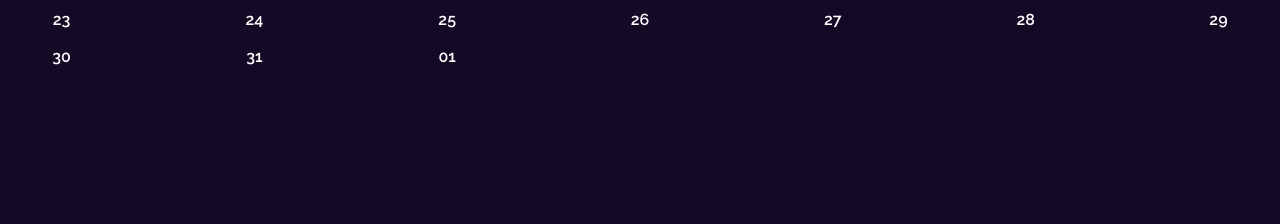
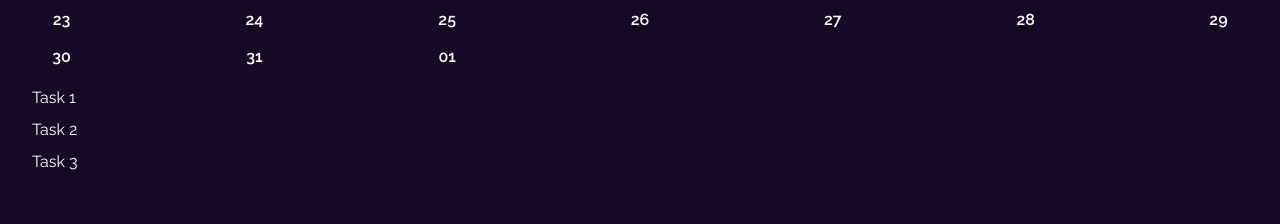
Before and after one commit to jorjodell/todo, a React (Create React App) app: page / in a window 1280 px wide. Shown: the part 267-491 px from the top of the page. Built offline with nearby package versions, Linux system fonts and the light colour scheme.

Commit message:
Setup redux

```diff
--- a/package.json
+++ b/package.json
@@ -3,6 +3,7 @@
   "version": "0.1.0",
   "private": true,
   "dependencies": {
+    "@reduxjs/toolkit": "^1.8.1",
     "@testing-library/jest-dom": "^5.16.4",
     "@testing-library/react": "^13.2.0",
     "@testing-library/user-event": "^13.5.0",
@@ -11,6 +12,7 @@
     "react": "^18.1.0",
     "react-dom": "^18.1.0",
     "react-hook-form": "^7.31.1",
+    "react-redux": "^8.0.1",
     "react-scripts": "5.0.1",
     "web-vitals": "^2.1.4"
   },
--- a/src/App.js
+++ b/src/App.js
@@ -3,18 +3,20 @@ import Navbar from "./components/Navbar";
 import AddModal from "./components/AddModal";
 import ToggleBtn from "./components/ToggleBtn";
 import Calendar from "./components/Calendar";
+import Todos from './components/Todos'
 
 function App() {
   const [openAddModal, setOpenAddModal] = useState(false);
+  const [todos, setTodos] = useState([])
+
   return (
     <div className="bg-dark-bg min-h-screen">
       <div className="logo"></div>
       <ToggleBtn />
       <div className="px-8">
         <Calendar />
+        <Todos />
       </div>
-      <div className="filter"></div>
-      <div className="list text-big"></div>
       {openAddModal && <AddModal onClose={() => setOpenAddModal(false)} />}
       <Navbar setOpenAddModal={setOpenAddModal} />
     </div>
--- a/src/components/AddModal/AddModal.jsx
+++ b/src/components/AddModal/AddModal.jsx
@@ -1,3 +1,4 @@
+import { useState } from 'react';
 import { useForm } from 'react-hook-form';
 
 const AddModal = ({ onClose }) => {
--- /dev/null
+++ b/src/components/Todos/Todos.jsx
@@ -0,0 +1,11 @@
+const Todos = () => {
+  return (
+    <div className="grid gap-2 text-white pt-4">
+      <div>Task 1</div>
+      <div>Task 2</div>
+      <div>Task 3</div>
+    </div>
+  )
+}
+
+export default Todos;
--- /dev/null
+++ b/src/components/Todos/index.js
@@ -0,0 +1 @@
+export { default } from './Todos';
--- a/src/index.js
+++ b/src/index.js
@@ -5,13 +5,28 @@ import App from './App';
 import dayjs from 'dayjs';
 import isToday from 'dayjs/plugin/isToday'
 import weekday from 'dayjs/plugin/weekday'
+import { legacy_createStore as createStore } from '@reduxjs/toolkit'
+import { Provider } from 'react-redux';
 
 dayjs.extend(isToday)
 dayjs.extend(weekday)
+const root = ReactDOM.createRoot(document.getElementById('root'));
 
-const root = ReactDOM.createRoot(document.getElementById('root'));
+
+function myReducer(state = [], action) {
+  switch(action.type) {
+    case 'ADD': return [...state, action.payload]
+    case 'REMOVE': return state.filter((v) => v !== action.payload);
+    default: return state
+  }
+}
+
+const store = createStore(myReducer);
+
 root.render(
   <React.StrictMode>
-    <App />
+    <Provider store={store}>
+      <App />
+    </Provider>
   </React.StrictMode>
 );
```
Also changed, not shown: 1 other file (tests, documents, lock files or other folders).
